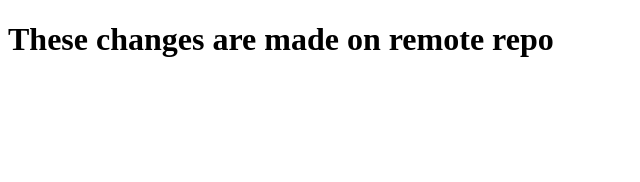
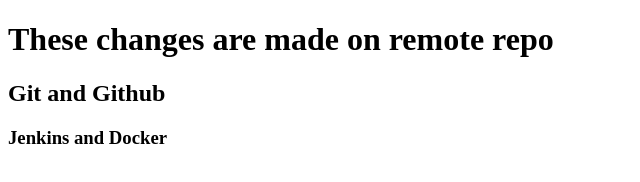
Before and after one commit to techupright/basic_repo, a plain HTML site: page index.html in a window 1280 px wide. Shown: the whole page, without its empty margins (0-640 px from the left). Drawn offline with Linux system fonts and the light colour scheme.

Commit message:
New Update

```diff
--- a/index.html
+++ b/index.html
@@ -2,5 +2,7 @@
 <html class="no-js" lang="">
     <head>
         <h1>These changes are made on remote repo</h1>
+        <h2>Git and Github</h2>
+        <h3>Jenkins and Docker</h3>
     </head>
 </html>
```
